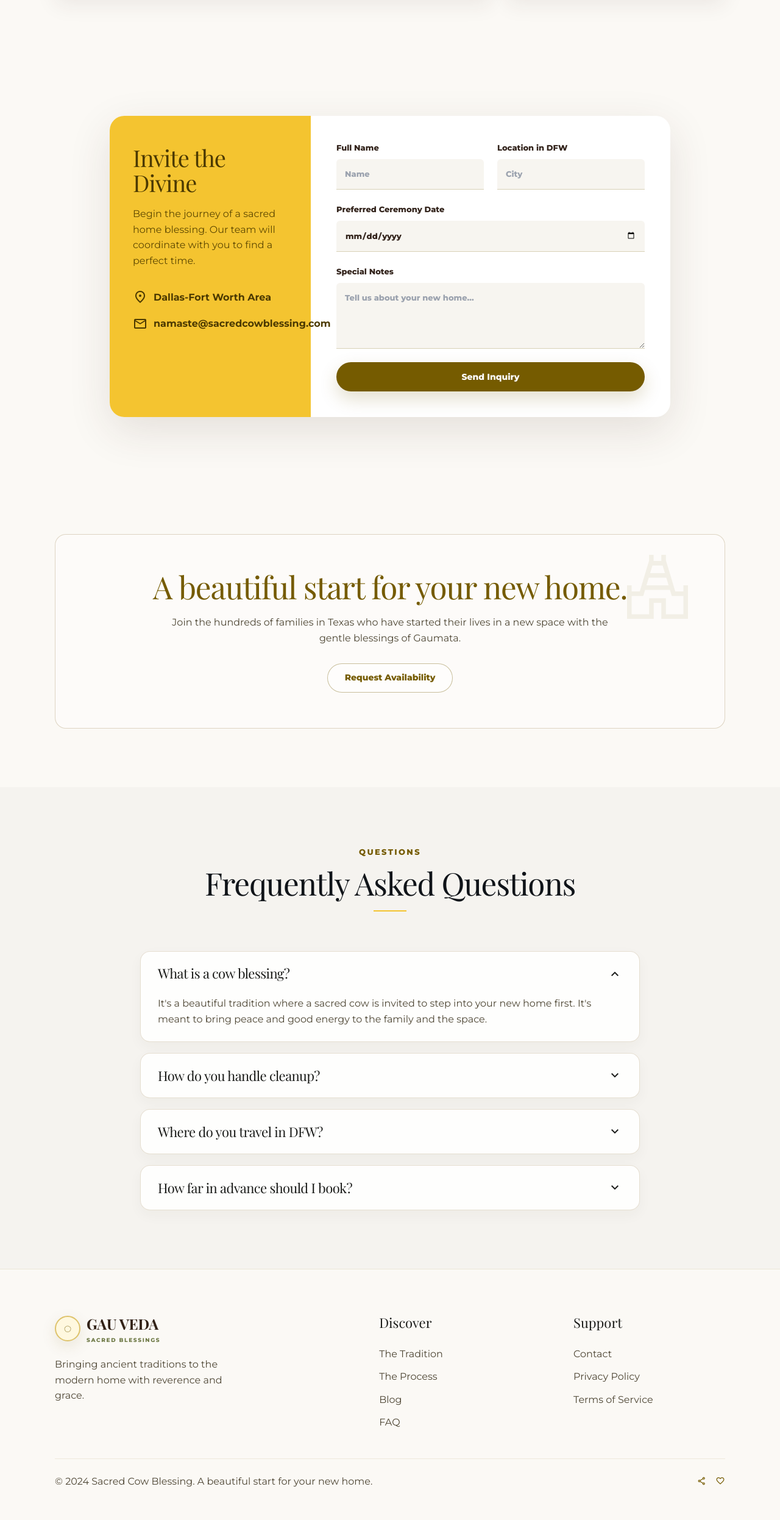
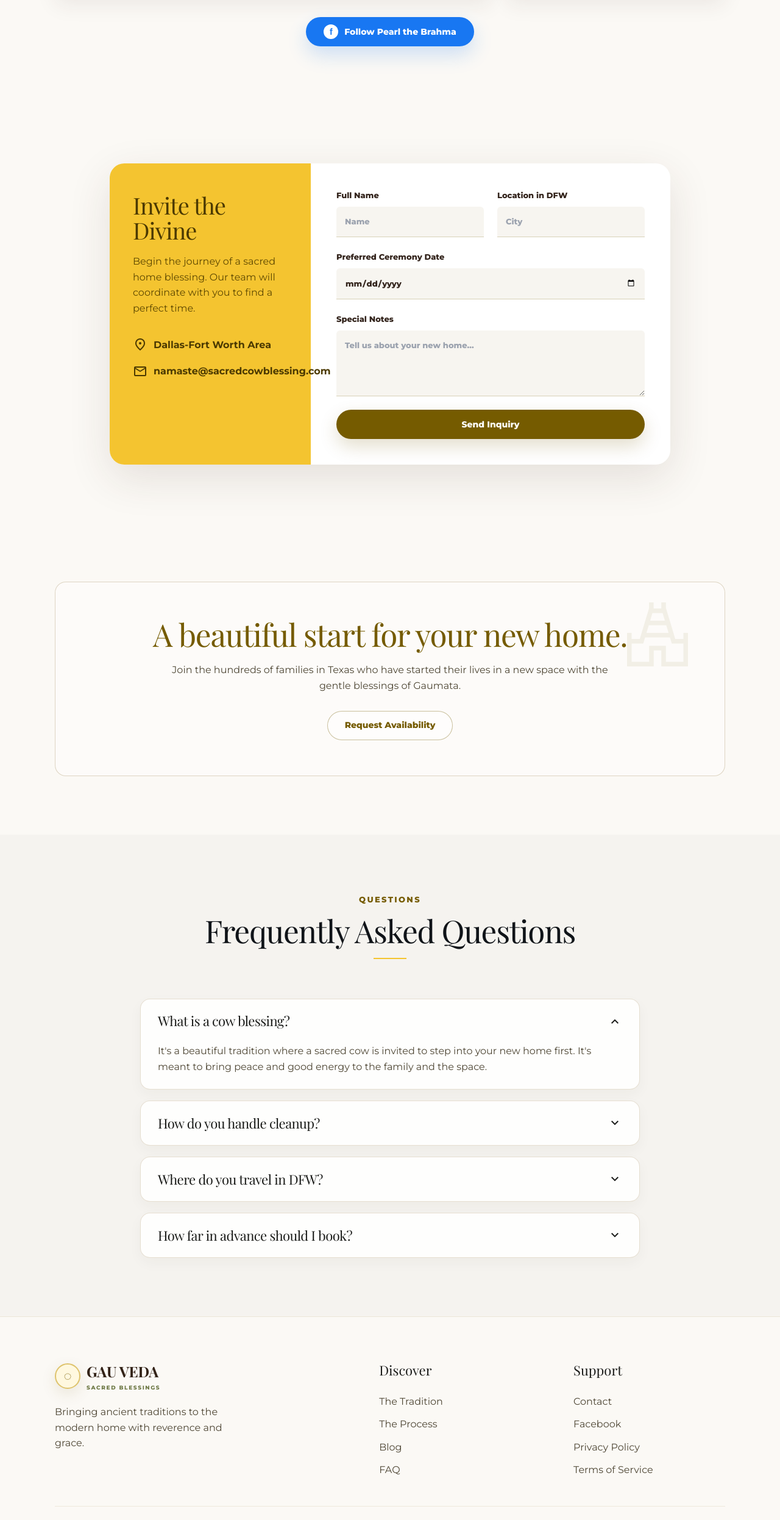
Before and after one commit to leahrose1996/gau-veda-landing, a React (Vite) app: page / in a window 1280 px wide. Shown: the part 2761-5254 px from the top of the page at 61% size. Built offline with nearby package versions, Linux system fonts and the light colour scheme.

Commit message:
Add Facebook links for Pearl

```diff
--- a/src/index.css
+++ b/src/index.css
@@ -104,11 +104,16 @@ p { color: var(--muted); margin: 0; }
 .gallery-grid img { width: 100%; height: 260px; object-fit: cover; border-radius: 10px; box-shadow: var(--soft-shadow); transition: transform .7s ease, box-shadow .3s ease, filter .3s ease; }
 .gallery-grid img:hover { transform: scale(1.035); box-shadow: var(--shadow); filter: saturate(1.04) brightness(.98); }
 .gallery-main { grid-row: span 2; height: 544px !important; }
+.pearl-social-cta { display: flex; justify-content: center; margin-top: 30px; }
+.facebook-follow-button { gap: 10px; background: #1877f2; color: #fff; box-shadow: 0 14px 32px rgba(24,119,242,.2); }
+.facebook-follow-button:hover { background: #0f66d9; box-shadow: 0 18px 38px rgba(24,119,242,.28); }
 .inquiry-card { max-width: 920px; display: grid; grid-template-columns: 330px 1fr; padding: 0; border-radius: 24px; overflow: hidden; background: white; box-shadow: var(--shadow); }
 .inquiry-side { background: var(--saffron); color: #4b3900; padding: 48px 38px; }
 .inquiry-side h2 { font-size: 38px; color: #4b3900; }
 .inquiry-side p { color: #5e4800; margin: 18px 0 34px; }
 .contact-line { display: flex; gap: 10px; align-items: center; color: #4b3900; font-weight: 700; margin-top: 18px; }
+.facebook-mini, .facebook-icon { font-family: Arial, Helvetica, sans-serif; font-weight: 900; }
+.facebook-mini { width: 24px; height: 24px; display: inline-grid; place-items: center; border-radius: 999px; background: #fff; color: #1877f2; line-height: 1; }
 .inquiry-form { padding: 42px; display: grid; gap: 22px; }
 .form-row { display: grid; grid-template-columns: 1fr 1fr; gap: 22px; }
 label { display: grid; gap: 8px; color: #34251d; font-size: 13px; font-weight: 800; }
@@ -173,8 +178,11 @@ textarea { min-height: 108px; resize: vertical; }
 .footer-list a { transition: color .3s ease, text-decoration-color .3s ease; }
 .footer-list a:hover { color: var(--primary); text-decoration: underline; text-underline-offset: 4px; }
 .footer-bottom { margin-top: 46px; padding-top: 24px; border-top: 1px solid rgba(117,91,0,.1); display: flex; justify-content: space-between; gap: 20px; }
-.footer-icons span { font-family: 'Material Symbols Outlined'; color: var(--primary); margin-left: 14px; display: inline-block; transition: transform .3s ease; }
-.footer-icons span:hover { transform: scale(1.1); }
+.footer-icons { display: inline-flex; align-items: center; gap: 14px; }
+.footer-icons .material-symbols-outlined { color: var(--primary); display: inline-block; transition: transform .3s ease; }
+.footer-icons .material-symbols-outlined:hover { transform: scale(1.1); }
+.social-icon { width: 34px; height: 34px; display: inline-grid; place-items: center; border-radius: 999px; background: #1877f2; color: #fff; font-size: 22px; line-height: 1; transition: transform .3s ease, box-shadow .3s ease; }
+.social-icon:hover { transform: translateY(-2px) scale(1.04); box-shadow: 0 10px 24px rgba(24,119,242,.22); }
 @media (prefers-reduced-motion: reduce) {
   *, *::before, *::after { scroll-behavior: auto !important; transition-duration: .01ms !important; animation-duration: .01ms !important; }
   .reveal { opacity: 1; transform: none; }
--- a/src/main.jsx
+++ b/src/main.jsx
@@ -12,6 +12,7 @@ const nav = [
 ];
 
 const serviceAreas = ['Dallas', 'Fort Worth', 'Frisco', 'Irving', 'Southlake', 'Plano'];
+const facebookUrl = 'https://www.facebook.com/profile.php?id=61572066505806';
 
 const routes = {
   '/': 'home',
@@ -111,13 +112,17 @@ function Footer() {
         <div className="footer-list">
           <h4>Support</h4>
           <Link href="/contact">Contact</Link>
+          <a href={facebookUrl} target="_blank" rel="noopener noreferrer">Facebook</a>
           <a href="#privacy">Privacy Policy</a>
           <a href="#terms">Terms of Service</a>
         </div>
       </div>
       <div className="container footer-bottom">
         <p>© 2024 Sacred Cow Blessing. A beautiful start for your new home.</p>
-        <div className="footer-icons" aria-hidden="true"><span>share</span><span>favorite</span></div>
+        <div className="footer-icons">
+          <a href={facebookUrl} target="_blank" rel="noopener noreferrer" aria-label="Follow Pearl the Brahma on Facebook" className="social-icon facebook-icon">f</a>
+          <span aria-hidden="true" className="material-symbols-outlined">favorite</span>
+        </div>
       </div>
     </footer>
   );
@@ -198,6 +203,12 @@ function PearlSection({ className = '' } = {}) {
           <img className="gallery-main" src={`${A}griha-pravesh.jpg`} alt="Griha Pravesh ceremony details" />
           <img src={`${A}rangoli-diyas.jpg`} alt="Rangoli and diya lamps prepared for blessing" />
           <img src={`${A}brahman-cow.jpg`} alt="Pearl the gentle Brahma cow" />
+        </div>
+        <div className="pearl-social-cta">
+          <a href={facebookUrl} target="_blank" rel="noopener noreferrer" className="button facebook-follow-button">
+            <span className="facebook-mini" aria-hidden="true">f</span>
+            Follow Pearl the Brahma
+          </a>
         </div>
       </div>
     </section>
```
